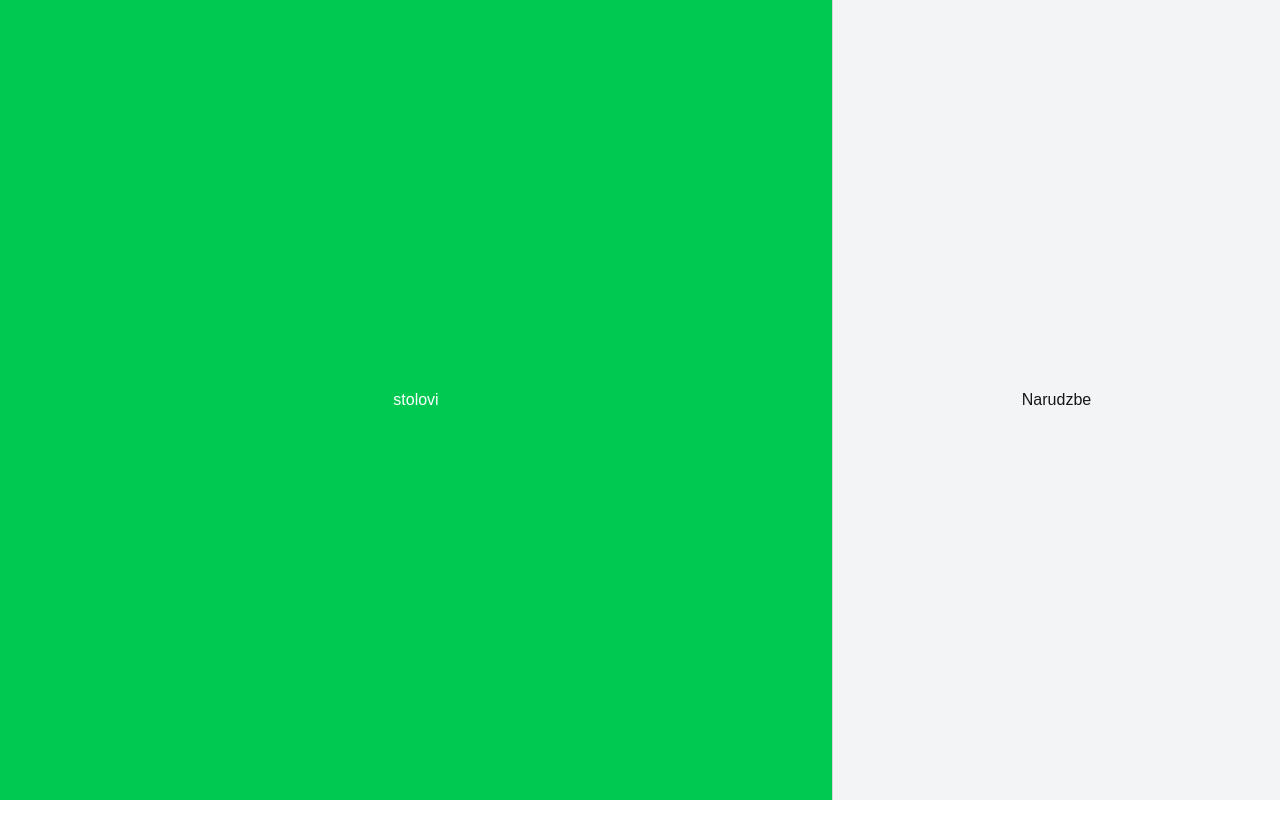
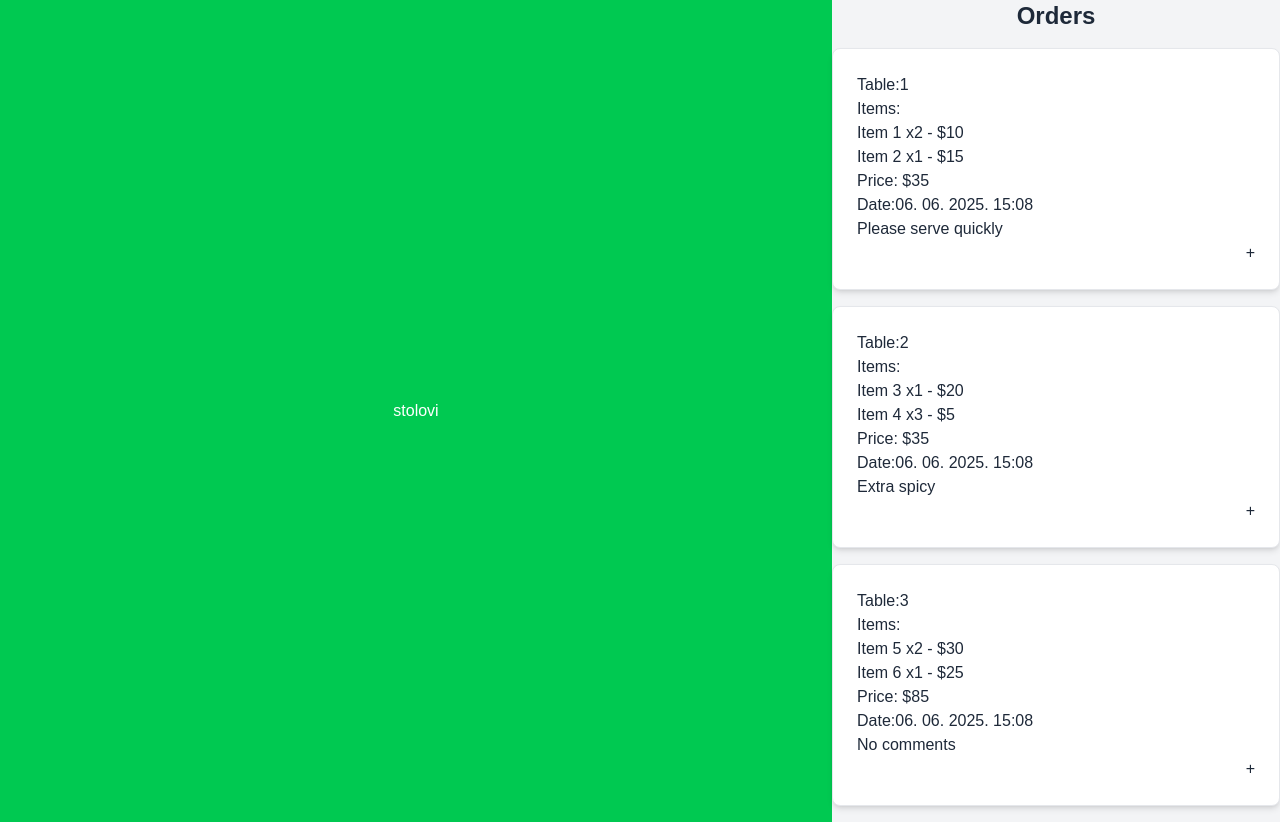
Before and after one commit to Waiter-service/waiter-service-app, a Next.js app: page / in a window 1280 px wide. Before the commit the page ends 800 px from the top, so only its background shows below. Built offline with nearby package versions, Linux system fonts and the light colour scheme.

Commit message:
add order design

```diff
--- a/src/app/page.tsx
+++ b/src/app/page.tsx
@@ -1,12 +1,63 @@
+import React from 'react';
+import { useState } from 'react';
+import Order from '@/components/order';
+import { time } from 'console';
 
+const orderData=[
+  {
+    id: 1,
+    table: 1,
+    status: "Pending",
+    time: new Date().toString(),
+    comment: "Please serve quickly",
+    items: [
+      { id: 1, name: "Item 1", quantity: 2, price: 10.0 },
+      { id: 2, name: "Item 2", quantity: 1, price: 15.0 },
+    ],
+  },
+  {
+    id: 2,
+    table: 2,
+    status: "Pending",
+    time: new Date().toString(),
+    comment: "Extra spicy",
+    items: [
+      { id: 3, name: "Item 3", quantity: 1, price: 20.0 },
+      { id: 4, name: "Item 4", quantity: 3, price: 5.0 },
+    ],
+  },
+  {
+    id: 3,
+    table: 3,
+    status: "Completed",
+    time: new Date().toString(),
+    comment: "No comments",
+    items: [
+      { id: 5, name: "Item 5", quantity: 2, price: 30.0 },
+      { id: 6, name: "Item 6", quantity: 1, price: 25.0 },
+    ],
+  },
+]
 export default function Home() {
   return (
       <div className="flex w-full min-h-screen bg-gray-100">
         <div className="flex-1 flex flex-col items-center justify-center bg-green-500 text-white max-w-[65%]">
           <h1 className="">stolovi</h1>
         </div>
-        <div className="flex-1 flex flex-col items-center justify-center border-l border-gray-300 max-w-[35%]">
-          <h1 className="">Narudzbe</h1>
+        <div className="flex-1 flex flex-col items-center justify-center  max-w-[35%]">
+          <h1 className="text-2xl font-bold mb-4 text-gray-800">Orders</h1>
+          <div className="w-full max-w-md">
+            {orderData.map((order) => (
+              <Order
+                key={order.id}
+                table={order.table}
+                status={order.status}
+                time={order.time}
+                comment={order.comment}
+                items={order.items}
+              />
+            ))}
+          </div>
         </div>
       </div>
   )
--- a/src/components/order.tsx
+++ b/src/components/order.tsx
@@ -0,0 +1,47 @@
+
+interface OrderProps {
+    orderId: number;
+    table: number;
+    status: string;
+    time: string;
+    comment?: string;
+    items: Array<{ id: number; name: string; quantity: number; price: number }>;
+}
+
+export default function Order({orderId,table,status,time,comment,items}: OrderProps) {
+    const totalPrice = items.reduce((sum, item) => sum + item.quantity * item.price, 0);
+    return (
+        <div className="bg-white shadow-md rounded-lg p-6 mb-4 border border-gray-200 text-gray-800">
+            {/* Order ID and Status */}
+            <div>
+                <h1>Table:{table}</h1>
+                <h2>
+                    Items:
+                    <ul>
+                        {items.map(item => (
+                            <li key={item.id}>
+                                {item.name} x{item.quantity} - ${item.price}
+                            </li>
+                        ))}
+                    </ul>
+                </h2>
+                <h2>Price: ${totalPrice}</h2>
+                <h2>Date:
+                    {new Date(time).toLocaleString('hr-HR', {
+                        year: 'numeric',
+                        month: '2-digit',
+                        day: '2-digit',
+                        hour: '2-digit',
+                        minute: '2-digit',
+                        hour12: false
+                    })}
+                </h2>
+                <p>{comment}</p>
+            </div>
+            {/*Button*/}
+            <div className="flex justify-end">
+                <button>+</button>
+            </div>
+        </div>
+    );
+}
```
